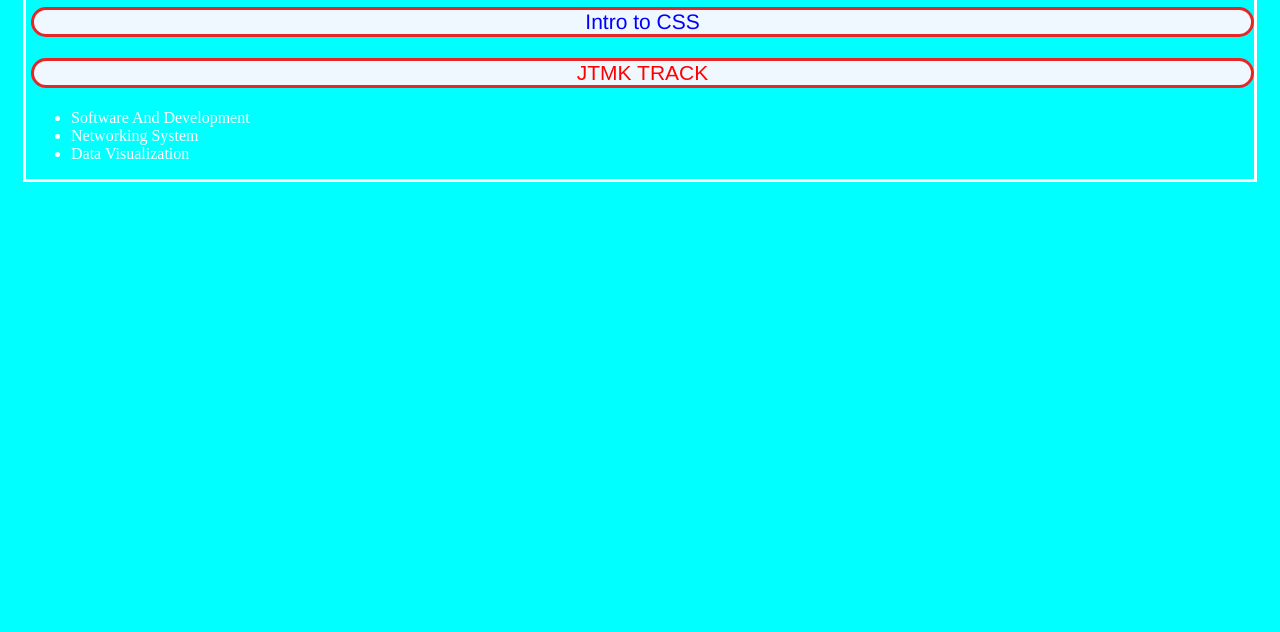
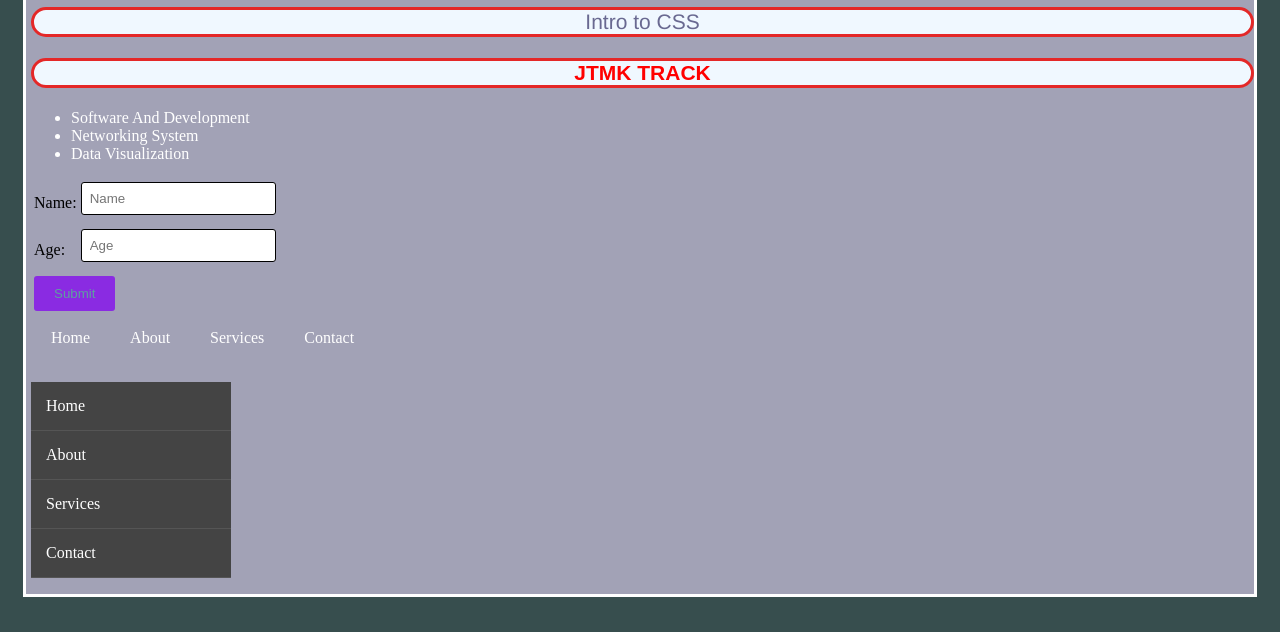
Before and after one commit to EntahNa/EntahNa.github.io, a plain HTML site: page testi.html in a window 1280 px wide. Shown: the part 168-800 px from the top of the page. Drawn offline with Linux system fonts and the light colour scheme.

Commit message:
site.html

```diff
--- a/testi.html
+++ b/testi.html
@@ -2,36 +2,36 @@
 <html lang = "en">
 <head>
     <meta charset = "UTF-8">
-    <meta name "viewport" content="width = device-width, ini"
-    <tittle>CSS</tittle>
+    <meta name = "viewport" content="width = device-width, initial-scale=1.0">
+    <tittle> CSS</tittle>
 
     <style>
-
-         body {
+        body {
             background-image: url('wallpaper.jpg');
             background-size: cover;
             background-repeat: no-repeat;
+            background-color: rgb(55, 78, 78);
         }
 
-        h1{
-            color:blueviolet;
+        h1 {
+            color: rgb(103, 43, 160);
             font-weight: 1000;
         }
 
-        body{
-            background-color: aqua;
+        .tengah {
+            text-align: center;
         }
 
-        .tengah {
-                text-align: center;
-        }
-
-        .kanan{
-                text-align: right;
+        .kanan {
+            text-align: right;
         }
 
         .text-white {
-            color:rgb(255, 255, 255);
+            color: rgb(255, 255, 255);
+        }
+
+        .text-black {
+            color: rgb(0, 0, 0);
         }
 
         .bgblue-violet {
@@ -39,28 +39,161 @@
         }
 
         .content {
+            background-color: rgb(162, 162, 182);
             border-color: rgb(255, 255, 255);
             border-style: solid;
             margin: 20px 15px 10px;
             padding: 5px 0px 0px 5px;
         }
+
+        input[type="text"],
+        input[type="number"] {
+            width: 100%;
+            padding: 8px;
+            margin-bottom: 10px;
+            border: 1px solid;
+            border-radius: 3px;
+            box-sizing: border-box;
+        }
+
+        button[type="submit"] {
+            background-color: blueviolet;
+            color: cadetblue;
+            border: none;
+            padding: 10px 20px;
+            border-radius: 3px;
+            cursor: pointer;
+        }
+
+        button[type="submit"]:hover {
+            background-color: darkblue;
+            color: cornsilk;
+        }
+
+        nav.horizontal ul {
+            list-style: none;
+            display: flex;
+            padding: 0;
+            margin: 0; /* Added margin reset */
+        }
+
+        nav.horizontal ul li {
+            padding: 15px 20px;
+        }
+
+        nav.horizontal ul li:hover {
+            background: #666;
+        }
+
+        nav.horizontal a {
+            color: white;
+            text-decoration: none;
+        }
+
+        nav.vertical {
+            margin-top: 20px;
+        }
+
+        nav.vertical ul {
+            list-style: none;
+            background: #444;
+            padding: 0;
+            width: 200px;
+        }
+
+        nav.vertical ul li {
+            display: block;
+            padding: 15px;
+            border-bottom: 1px solid #555;
+        }
+
+        nav.vertical ul li a {
+            color: white;
+            text-decoration: none;
+            display: block;
+        }
+
+        nav.vertical ul li:hover {
+            background: #666;
+        }
+
+        nav ul li {
+            position: relative;
+        }
+
+        nav ul li .dropdown {
+            display: none;
+            position: absolute;
+            top: 100%;
+            left: 0;
+            background: #db7878;
+            min-width: 150px;
+        }
+
+        nav ul li:hover .dropdown {
+            display: block;
+        }
     </style>
 <link rel="stylesheet" type="text/css" 	href="mySheet.css">
 </head>
 <body>
-    <h3 class="tengah text-white">24/2/2025 -Intro to CSS </h3>
+    <h3 class="tengah text-black" >24/2/2025 -Intro to CSS </h3>
 
 <div class="content">
 
     <h1 class="tengah bgblue-violet text-white"> Welcome to my site</h1>
 
-    <p class="tengah" style= "color: blue; font-size: 25x;font-family: 'Franklin Gothic Medium', 'Arial Narrow', Arial, sans-serif;">Intro to CSS </p>
-    <p class="tengah">JTMK TRACK </p>
+    <p class="tengah" style= "color: rgb(105, 105, 145); font-size: 25x;font-family: 'Franklin Gothic Medium', 'Arial Narrow', Arial, sans-serif;">Intro to CSS </p>
+    <p class="tengah"><strong>JTMK TRACK</strong> </p>
 <ul>
     <li class="text-white">Software And Development</li>
     <li class="text-white">Networking System</li>
     <li class="text-white">Data Visualization</li>
 </ul>
-</div>
+<table>
+    <tr>
+        <td>Name:</td>
+        <td><input type="text" placeholder="Name"  ></td>
+
+    </tr>
+
+
+    <tr>
+        <td>Age:</td>
+        <td><input type="number" placeholder="Age"  ></td>
+
+    </tr>
+
+    <tr>
+        <td colspan="2">
+            <button type="submit">Submit</button>
+        </td>
+    </tr>
+</table>
+<nav class="horizontal">
+    <ul>
+        <li><a href="#">Home</a></li>
+        <li><a href="#">About</a></li>
+        <li>
+            <a href="#">Services</a>
+            <ul class="dropdown">
+                <li><a href="#">Web Development</a></li>
+                <li><a href="#">App Development</a></li>
+                <li><a href="#">Consultation</a></li>
+            </ul>
+        </li>
+        <li><a href="#">Contact</a></li>
+    </ul>
+</nav>
+
+<nav class="vertical">
+    <ul>
+        <li><a href="#">Home</a></li>
+        <li><a href="#">About</a></li>
+        <li><a href="#">Services</a></li>
+        <li><a href="#">Contact</a></li>
+    </ul>
+</nav>
+
 </body>
 </html>
```
